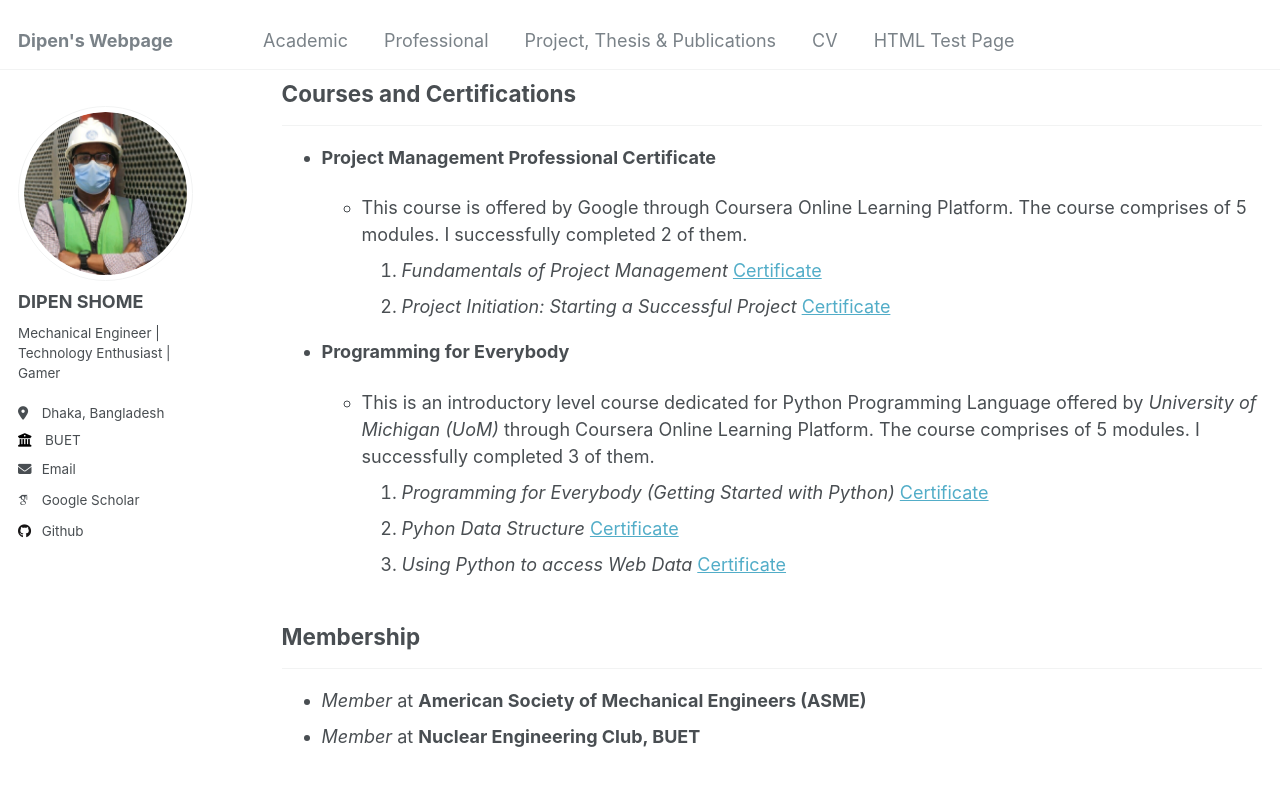
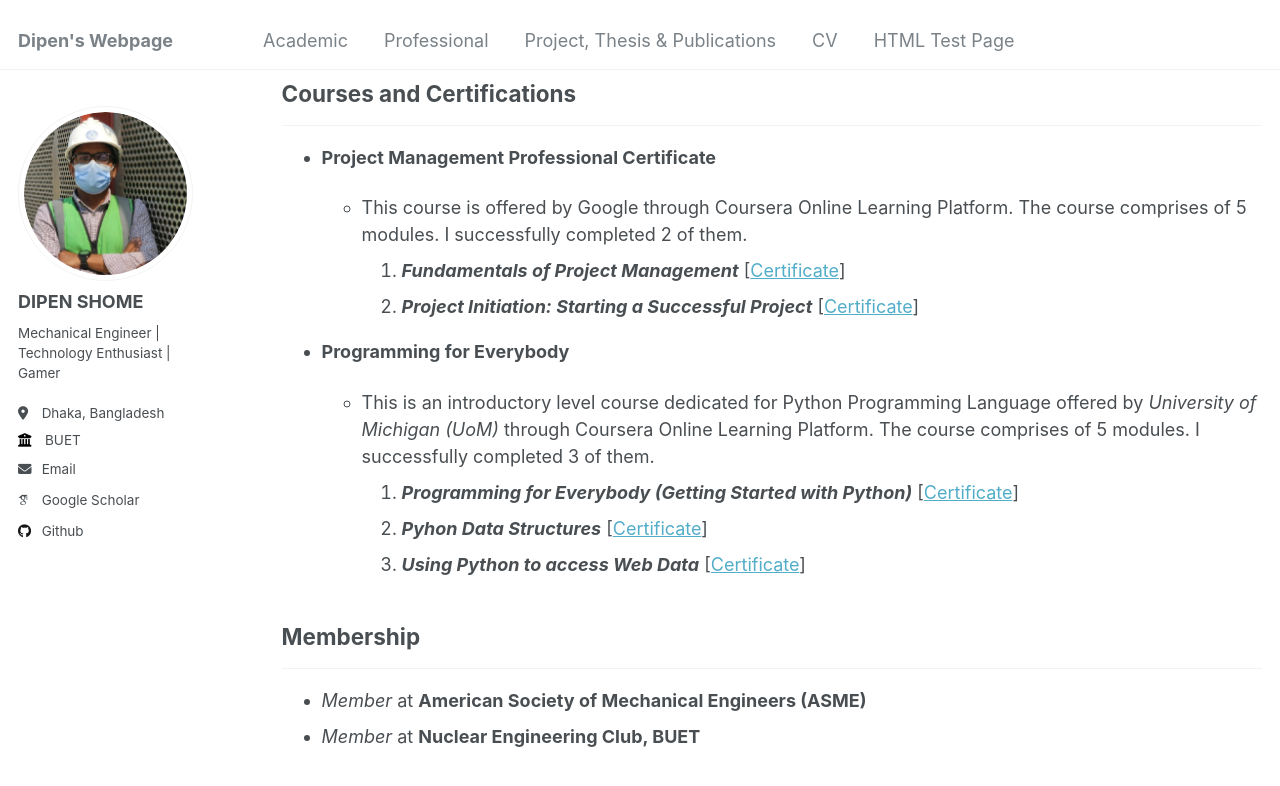
Before and after one commit to dipenshome/dipenshome.github.io, a Jekyll site: the page built from _pages/professional.md, in a window 1280 px wide and 900 px high, scrolled down 940 px. Shown: the top 786 px of the window. Built offline with Jekyll 4.4.1, drawn with Linux system fonts in a browser that asks for light colours; emoji names are drawn with the system emoji font; some web fonts are replaced.

Commit message:
Update professional.md

```diff
--- a/_pages/professional.md
+++ b/_pages/professional.md
@@ -36,15 +36,15 @@ ___
 *  **Project Management Professional Certificate**
 
     - This course is offered by Google through Coursera Online Learning Platform. The course comprises of 5 modules. I successfully completed 2 of them.
-        1. *Fundamentals of Project Management* [Certificate](https://dipenshome.github.io/files/Coursera-UD7KBD2HC47Y.pdf)
-        2. *Project Initiation: Starting a Successful Project* [Certificate](https://dipenshome.github.io/files/Coursera-FYCW8USXDCXF.pdf)
+        1. ***Fundamentals of Project Management*** [<a href="https://dipenshome.github.io/files/Coursera-UD7KBD2HC47Y.pdf" target="_blank">Certificate</a>]
+        2. ***Project Initiation: Starting a Successful Project*** [<a href="https://dipenshome.github.io/files/Coursera-FYCW8USXDCXF.pdf" target="_blank">Certificate</a>]
 
 *  **Programming for Everybody**
 
     - This is an introductory level course dedicated for Python Programming Language offered by *University of Michigan (UoM)* through Coursera Online Learning Platform. The course comprises of 5 modules. I successfully completed 3 of them.
-        1. *Programming for Everybody (Getting Started with Python)* [Certificate](https://dipenshome.github.io/files/Coursera-P63V7M5Z8QLT.pdf)
-        2. *Pyhon Data Structure* [Certificate](https://dipenshome.github.io/files/Coursera-DVRP087YOUFF.pdf)
-        3. *Using Python to access Web Data* [Certificate](https://dipenshome.github.io/files/Coursera-PC6ELRQGNJSA.pdf)
+        1. ***Programming for Everybody (Getting Started with Python)*** [<a href="https://dipenshome.github.io/files/Coursera-P63V7M5Z8QLT.pdf" target="_blank">Certificate</a>]
+        2. ***Pyhon Data Structures*** [<a href="https://dipenshome.github.io/files/Coursera-DVRP087YOUFF.pdf" target="_blank">Certificate</a>]
+        3. ***Using Python to access Web Data*** [<a href="https://dipenshome.github.io/files/Coursera-PC6ELRQGNJSA.pdf" target="_blank">Certificate</a>]
 
 **Membership**
 ---
```
